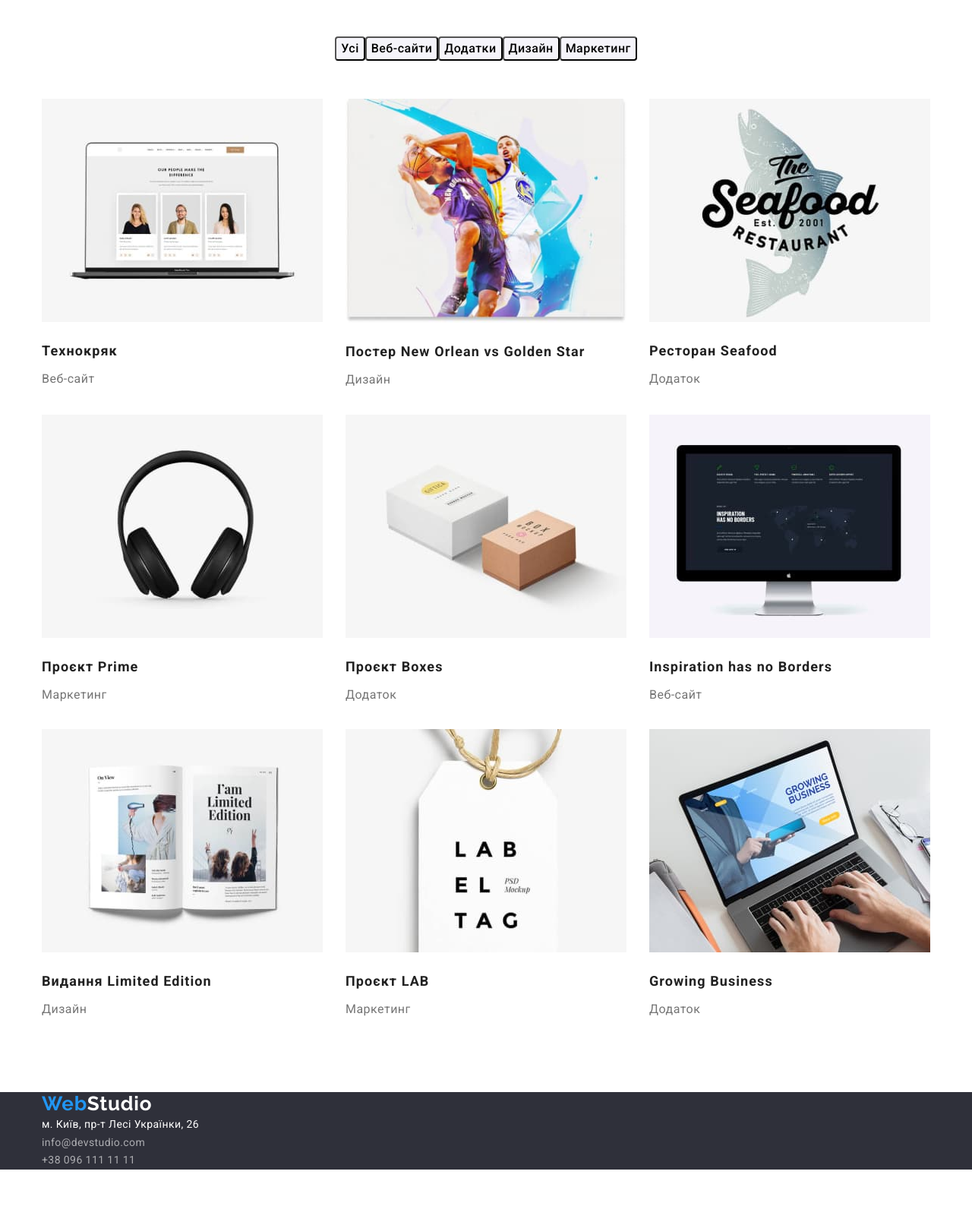
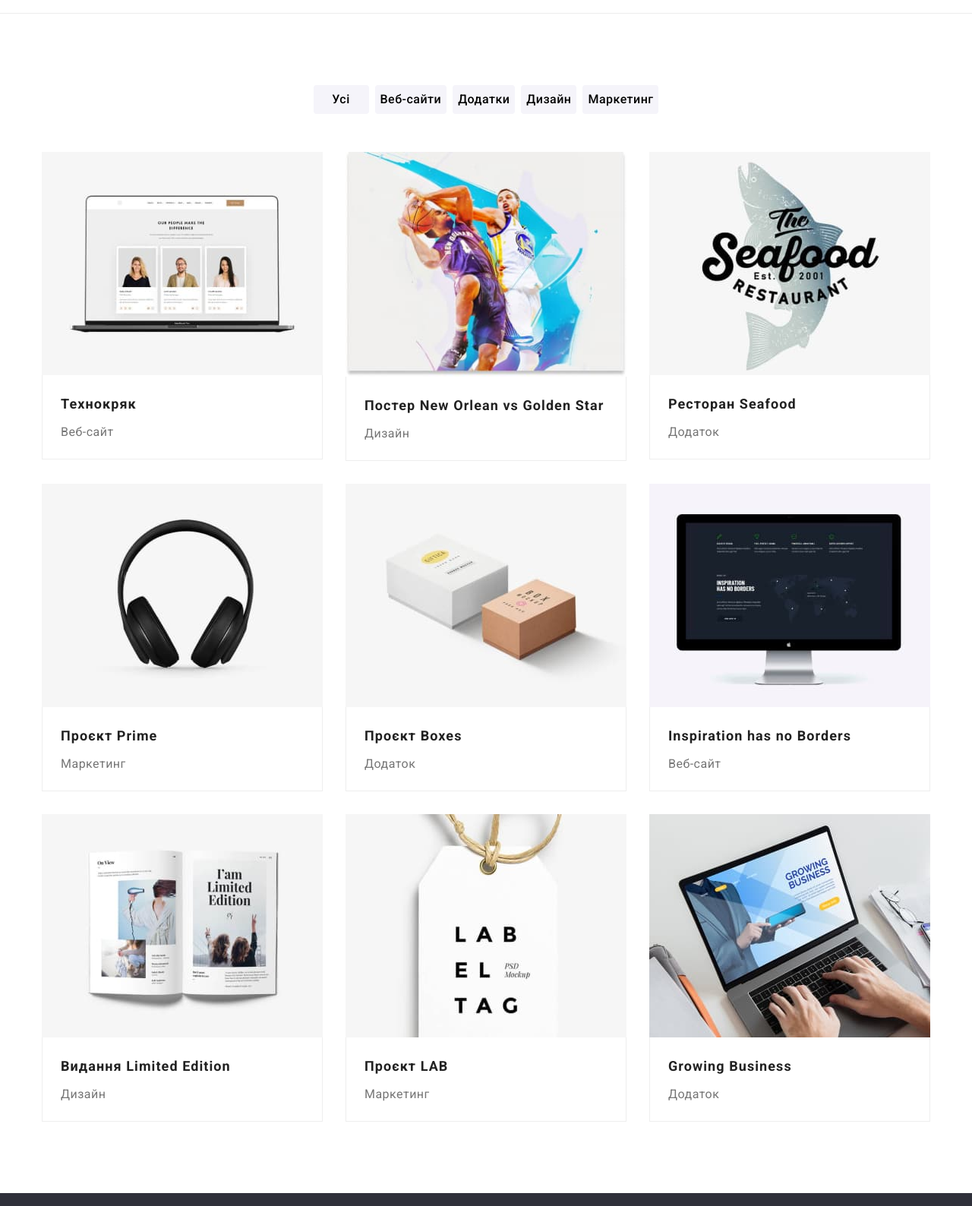
Before and after one commit to sergiiieem/goit-markup-hw-03, a plain HTML site: page portfolio.html in a window 1280 px wide. Shown: the part 78-1666 px from the top of the page at 76% size. Before the commit the page ends 1618 px from the top, so only its background shows below. Drawn offline with nearby package versions, Linux system fonts and the light colour scheme.

Commit message:
домашнє завдання  ДЗ3

```diff
--- a/css/styles.css
+++ b/css/styles.css
@@ -61,8 +61,7 @@ img {
 
 .section {
     padding-top: 94px;
-    padding-bottom: 94px;;
-
+    padding-bottom: 94px;
 }
 
 
@@ -71,6 +70,9 @@ img {
 
 /*------------------------------------------------header------------------------------------*/
 .header {
+
+    padding-top: 32px;
+    padding-bottom: 32px;
     border-bottom-width: 1px;
     border-bottom-style: solid;
     border-bottom-color: var(--line-color);
@@ -151,8 +153,11 @@ img {
 
 /*------------------------------------Main-index-------------------------------------*/
 .hero {
-    display: block;
+    padding-top: 200px;
+    padding-bottom: 200px;
     background-color: var(--second-bgn-color);
+    text-align: center;
+
 }
 .title {
     font-weight: 900;
@@ -169,6 +174,7 @@ img {
     display: inline-block;
     min-width: 216px;
     height: 50px;
+    margin-top: 30px;
 
     border: 1px solid transparent;
     border-radius: 4px;
@@ -232,7 +238,7 @@ img {
 .activity {
 }
 .section-title {
-    padding-bottom: 50px;
+    margin-bottom: 50px;
 
     font-size: 36px;
     line-height: 1.17;
@@ -286,6 +292,9 @@ img {
 
 /*------------------------------footer ----------------------------*/
 .footer {
+    padding-top: 60px;
+    padding-bottom: 60px;
+
     background-color: var(--second-bgn-color);
 }
 .footer-logo {
@@ -302,11 +311,12 @@ img {
     color: var(--bgn-color);
 }
 .address {
+    margin-top: 20px;
 }
-.address-list {
+.address-list > li {
+    margin-top: 9px;
 }
-.list {
-}
+
 .map-link {
     font-size: 14px;
     line-height: 1.71;
@@ -347,11 +357,19 @@ img {
     display: flex;
     justify-content: center;
     padding-bottom: 50px;
+    gap: 8px;
 }
 .portfolio-button-item {
+}
 
-}
 .portfolio-button {
+    display: inline-block;
+    min-width: 73px;
+    height: 38px;
+
+    border: 1px solid transparent;
+    border-radius: 4px;
+
     font-family: inherit;
     font-weight: 500;
     font-size: 16px;
@@ -393,3 +411,21 @@ img {
     letter-spacing: 0.03em;
     color: var(--text-color);
 }
+
+.portfolio-item-second-part {
+    padding-left: 24px;
+    padding-bottom: 20px;
+
+
+    border-right-width: 1px;
+    border-right-style: solid;
+    border-right-color: var(--border-color);
+
+    border-bottom-width: 1px;
+    border-bottom-style: solid;
+    border-bottom-color: var(--border-color);
+
+    border-left-width: 1px;
+    border-left-style: solid;
+    border-left-color: var(--border-color);
+}
--- a/portfolio.html
+++ b/portfolio.html
@@ -36,8 +36,8 @@
     <!--(main)-->
     <main class="portfolio-page">
         <!--portfolio (портфоліо)-->
-        <section class="portfolio-section">
-            <div class="container section">
+        <section class="portfolio-section section">
+            <div class="container">
                 <h1 class="portfolio-title visually-hidden">Портфоліо</h1>
                 <ul class="projects-list list">
                     <li class="portfolio-button-item"><button class="portfolio-button" type="button">Усі</button></li>
@@ -50,64 +50,82 @@
                     <li class="portfolio-item">
                         <a class="portfolio-item-link link" href="">
                             <img src="./images/tehno.jpg" alt="зображення ноутбука" width="370">
+                            <div class="portfolio-item-second-part">
                                 <h2 class="portfolio-project-name">Технокряк</h2>
                                 <p class="portfolio-project-type">Веб-сайт</p>
+                            </div>
                         </a>
                     </li>
                     <li class="portfolio-item">
                         <a class="portfolio-item-link link" href="">
                             <img src="./images/poster.jpg" alt="постер гри волейбол" width="370">
+                            <div class="portfolio-item-second-part">
                                 <h2 class="portfolio-project-name">Постер New Orlean vs Golden Star</h2>
                                 <p class="portfolio-project-type">Дизайн</p>
+                            </div>
                         </a>
                     </li>
                     <li class="portfolio-item">
                         <a class="portfolio-item-link link" href="">
                             <img src="./images/seafood.jpg" alt="лейбл ресторану" width="370">
+                            <div class="portfolio-item-second-part">
                                 <h2 class="portfolio-project-name">Ресторан Seafood</h2>
                                 <p class="portfolio-project-type">Додаток</p>
+                            </div>
                         </a>
                     </li>
                     <li class="portfolio-item">
                         <a class="portfolio-item-link link" href="">
                             <img src="./images/prime.jpg" alt="навушники" width="370">
+                            <div class="portfolio-item-second-part">
                                 <h2 class="portfolio-project-name">Проєкт Prime</h2>
                                 <p class="portfolio-project-type">Маркетинг</p>
+                            </div>
                         </a>
                     </li>
                     <li class="portfolio-item">
                         <a class="portfolio-item-link link" href="">
                             <img src="./images/project.jpg" alt="дві коробочки" width="370">
+                            <div class="portfolio-item-second-part">
                                 <h2 class="portfolio-project-name">Проєкт Boxes</h2>
                                 <p class="portfolio-project-type">Додаток</p>
+                            </div>
                         </a>
                     </li>
                     <li class="portfolio-item">
                         <a class="portfolio-item-link link" href="">
                             <img src="./images/inspiration.jpg" alt="монітор" width="370">
+                            <div class="portfolio-item-second-part">
                                 <h2 class="portfolio-project-name">Inspiration has no Borders</h2>
                                 <p class="portfolio-project-type">Веб-сайт</p>
+                            </div>
                         </a>
                     </li>
                     <li class="portfolio-item">
                         <a class="portfolio-item-link link" href="">
                             <img src="./images/book.jpg" alt="видання книги" width="370">
+                            <div class="portfolio-item-second-part">
                                 <h2 class="portfolio-project-name">Видання Limited Edition</h2>
                                 <p class="portfolio-project-type">Дизайн</p>
+                            </div>
                         </a>
                     </li>
                     <li class="portfolio-item">
                         <a class="portfolio-item-link link" href="">
                             <img src="./images/lab.jpg" alt="ярлик" width="370">
+                            <div class="portfolio-item-second-part">
                                 <h2 class="portfolio-project-name">Проєкт LAB</h2>
                                 <p class="portfolio-project-type">Маркетинг</p>
+                            </div>
                         </a>
                     </li>
                     <li class="portfolio-item">
                         <a class="portfolio-item-link link" href="">
                             <img src="./images/growing_business.jpg" alt="ноутбук" width="370">
+                            <div class="portfolio-item-second-part">
                                 <h2 class="portfolio-project-name">Growing Business</h2>
                                 <p class="portfolio-project-type">Додаток</p>
+                            </div>
                         </a>
                     </li>
                 </ul>
```
Also changed, not shown: index.html (+8 -8 lines). Lines whose indentation alone changed are shown as unchanged.
